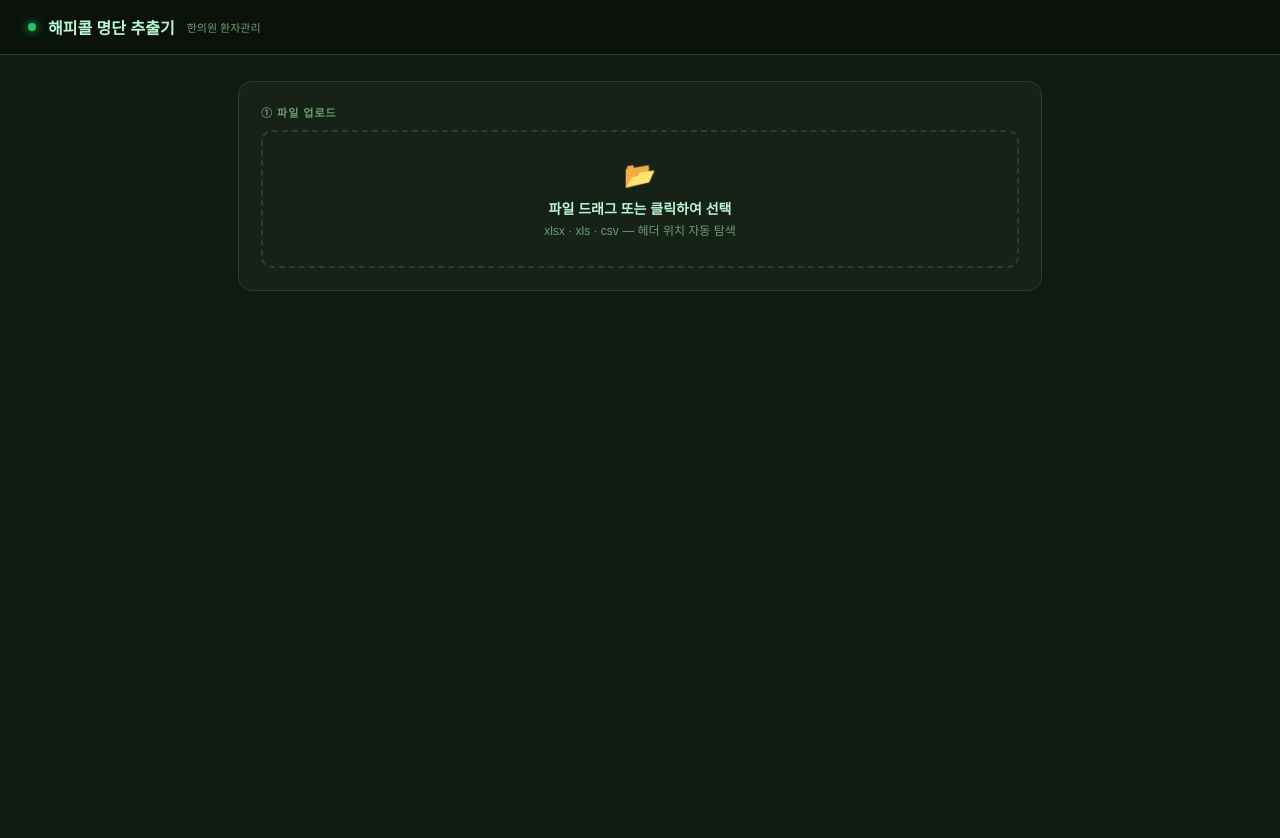
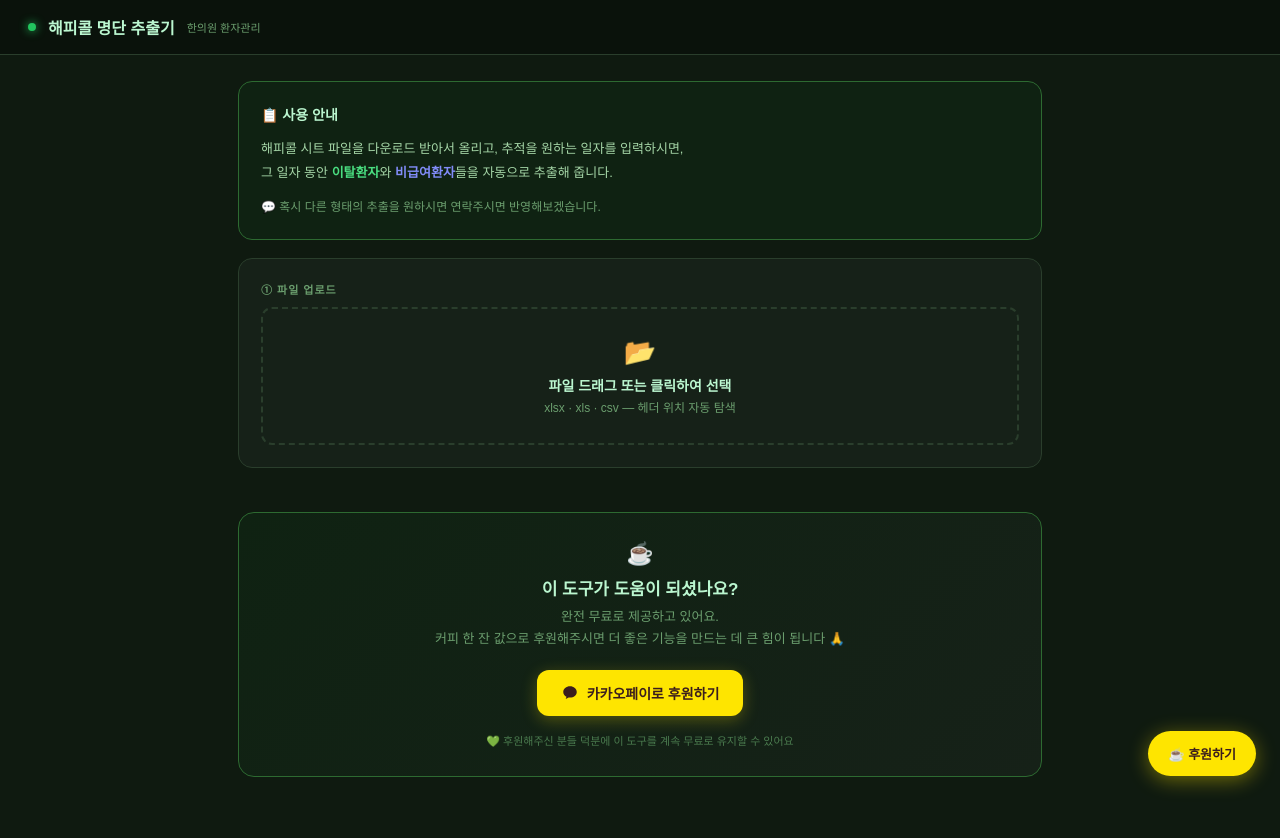
Before and after one commit to dltlaud89/happycall, a plain HTML site: page index.html in a window 1280 px wide. Before the commit the page ends 800 px from the top, so only its background shows below. Drawn offline with Linux system fonts and the light colour scheme.

Commit message:
index.html

```diff
--- a/index.html
+++ b/index.html
@@ -3,7 +3,13 @@
 <head>
   <meta charset="UTF-8"/>
   <meta name="viewport" content="width=device-width, initial-scale=1.0"/>
-  <title>해피콜 명단 추출기</title>
+  <title>해피콜 명단 추출기 | 한의원 환자관리 무료 도구</title>
+  <meta name="description" content="한의원 엑셀 파일에서 이탈우려 환자, 비급여 환자를 자동으로 추출하는 무료 해피콜 명단 추출기입니다. 설치 없이 브라우저에서 바로 사용하세요."/>
+  <meta name="keywords" content="한의원, 해피콜, 환자관리, 이탈우려환자, 비급여환자, 명단추출, 한의사"/>
+  <meta name="author" content="한의원 환자관리 도구"/>
+  <meta property="og:title" content="해피콜 명단 추출기 | 한의원 무료 도구"/>
+  <meta property="og:description" content="엑셀 파일 업로드만으로 이탈우려·비급여 환자 명단을 자동 추출. 설치 불필요, 완전 무료."/>
+  <meta property="og:type" content="website"/>
   <script src="https://cdnjs.cloudflare.com/ajax/libs/xlsx/0.18.5/xlsx.full.min.js"></script>
   <style>
     * { box-sizing: border-box; margin: 0; padding: 0; }
@@ -33,6 +39,18 @@
 </div>
 
 <div style="max-width:840px;margin:0 auto;padding:26px 18px;">
+
+  <!-- 설명 -->
+  <div style="background:#0f2212;border:1px solid #2d6a31;border-radius:14px;padding:20px 22px;margin-bottom:18px;line-height:1.9;">
+    <div style="font-size:14px;color:#bbf7d0;font-weight:700;margin-bottom:8px;">📋 사용 안내</div>
+    <div style="font-size:13px;color:#a5d6a7;">
+      해피콜 시트 파일을 다운로드 받아서 올리고, 추적을 원하는 일자를 입력하시면,<br/>
+      그 일자 동안 <b style="color:#4ade80;">이탈환자</b>와 <b style="color:#818cf8;">비급여환자</b>들을 자동으로 추출해 줍니다.
+    </div>
+    <div style="margin-top:10px;font-size:12px;color:#6b9e6e;">
+      💬 혹시 다른 형태의 추출을 원하시면 연락주시면 반영해보겠습니다.
+    </div>
+  </div>
 
   <!-- ① 업로드 -->
   <div class="card">
@@ -127,6 +145,12 @@
   .section-label { font-size:11px; font-weight:700; color:#6b9e6e; letter-spacing:1px; display:block; margin-bottom:10px; }
   .col-card { border-radius:9px; padding:10px 13px; }
   .col-card select { background:#0a120b; border:1px solid #2a3e2c; border-radius:8px; padding:5px 8px; color:#e2f0e3; font-size:11px; outline:none; width:100%; margin-top:6px; color-scheme:dark; }
+  .donate-section { background:linear-gradient(135deg,#0f2212,#162118); border:1px solid #2d6a31; border-radius:16px; padding:28px 24px; margin-bottom:18px; text-align:center; }
+  .donate-btn { display:inline-flex; align-items:center; gap:8px; padding:13px 24px; border-radius:12px; border:none; font-size:14px; font-weight:700; cursor:pointer; text-decoration:none; transition:transform .15s, box-shadow .15s; }
+  .donate-btn:hover { transform:translateY(-2px); }
+  .donate-btn-kakao { background:#fee500; color:#3a1d1d; box-shadow:0 4px 16px #fee50044; }
+  .floating-donate { position:fixed; bottom:24px; right:24px; z-index:100; background:#fee500; color:#3a1d1d; border:none; border-radius:50px; padding:13px 20px; font-size:13px; font-weight:700; cursor:pointer; box-shadow:0 4px 20px #fee50066; display:flex; align-items:center; gap:7px; transition:transform .15s; text-decoration:none; }
+  .floating-donate:hover { transform:translateY(-3px); }
 </style>
 
 <script>
@@ -434,5 +458,34 @@ function selectAll(n) {
   document.getElementById(`textarea${n}`).select();
 }
 </script>
+
+<!-- 후원 섹션 -->
+<div style="max-width:840px;margin:0 auto;padding:0 18px 40px;">
+  <div class="donate-section">
+    <div style="font-size:22px;margin-bottom:8px;">☕</div>
+    <div style="font-size:17px;font-weight:800;color:#bbf7d0;margin-bottom:6px;">이 도구가 도움이 되셨나요?</div>
+    <div style="font-size:13px;color:#6b9e6e;margin-bottom:20px;line-height:1.7;">
+      완전 무료로 제공하고 있어요.<br/>
+      커피 한 잔 값으로 후원해주시면 더 좋은 기능을 만드는 데 큰 힘이 됩니다 🙏
+    </div>
+    <div style="display:flex;gap:12px;justify-content:center;flex-wrap:wrap;">
+      <!-- ✏️ 아래 href를 본인 카카오페이 송금 링크로 교체하세요 (카카오페이 앱 → 송금 → 내 송금 링크 → 링크 복사) -->
+      <a href="https://qr.kakaopay.com/YOUR_KAKAO_CODE" target="_blank" class="donate-btn donate-btn-kakao">
+        <svg width="18" height="18" viewBox="0 0 24 24" fill="currentColor"><path d="M12 3C7.03 3 3 6.36 3 10.5c0 2.7 1.7 5.07 4.27 6.43L6.3 20l3.9-2.1c.58.08 1.18.1 1.8.1 4.97 0 9-3.36 9-7.5S16.97 3 12 3z"/></svg>
+        카카오페이로 후원하기
+      </a>
+    </div>
+    <div style="margin-top:16px;font-size:11px;color:#4a7a4e;">
+      💚 후원해주신 분들 덕분에 이 도구를 계속 무료로 유지할 수 있어요
+    </div>
+  </div>
+</div>
+
+<!-- 플로팅 후원 버튼 -->
+<!-- ✏️ 아래 href를 본인 카카오페이 송금 링크로 교체하세요 -->
+<a href="https://qr.kakaopay.com/FHZ0z4bWx" target="_blank" class="floating-donate">
+  ☕ 후원하기
+</a>
+
 </body>
 </html>
```
